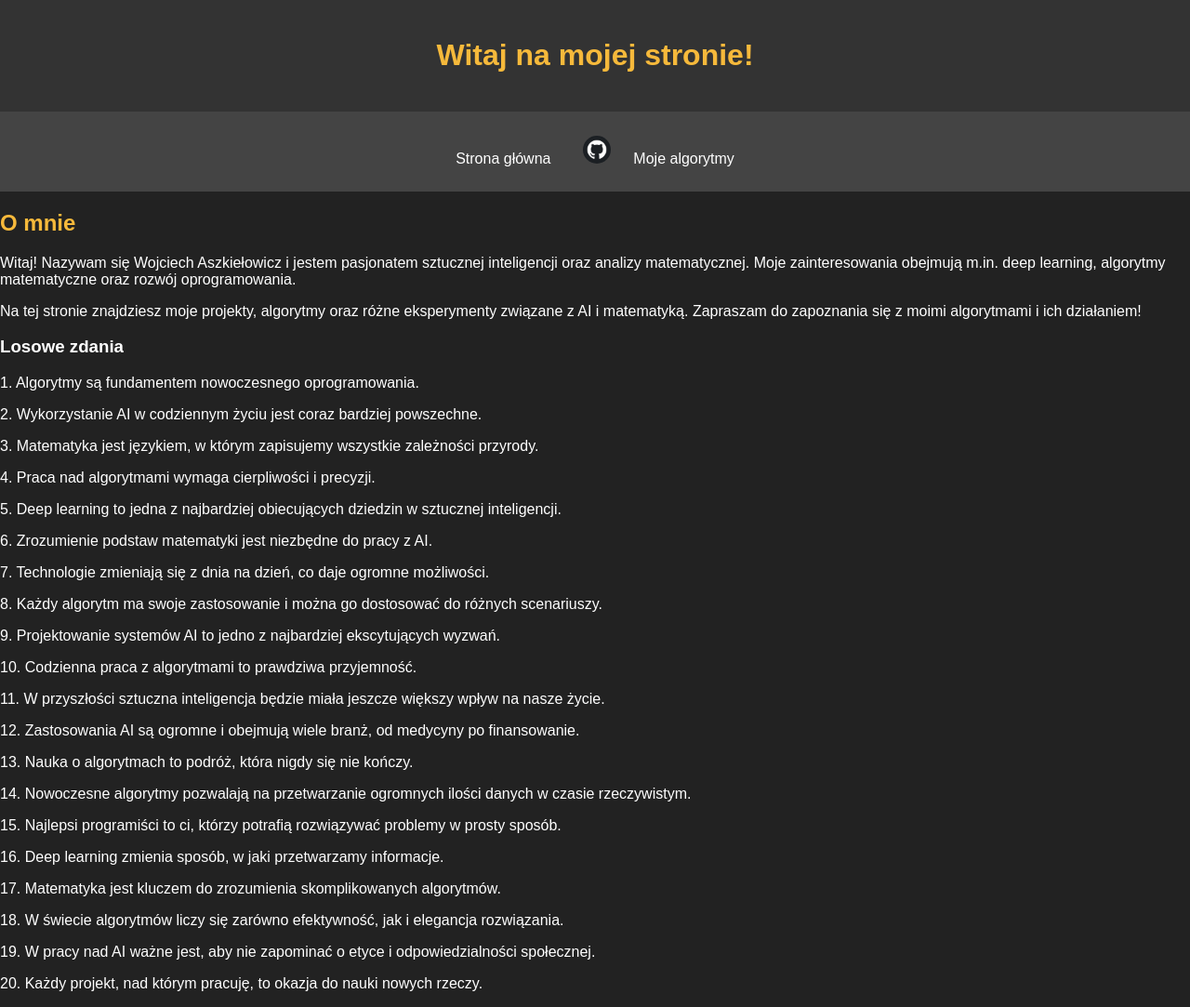
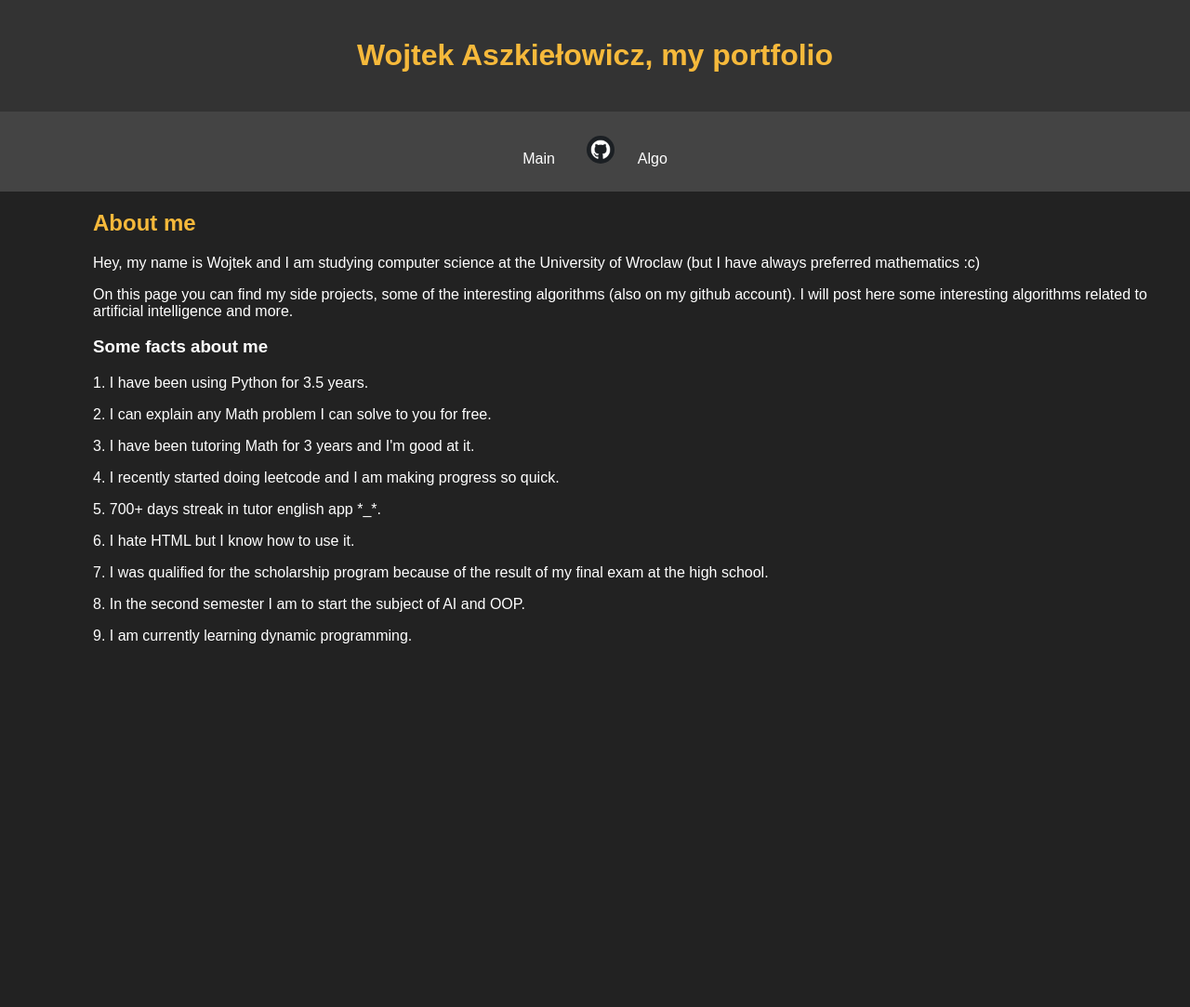
Before and after one commit to aszkiel71/aszkiel.eu, a Flask app: page / in a window 1280 px wide. Shown: the whole page at 93% size. After the commit the page ends 692 px from the top, so only its background shows below. Run offline with Flask 3, Linux system fonts and the light colour scheme.

Commit message:
index.html

```diff
--- a/static/css/style.css
+++ b/static/css/style.css
@@ -106,3 +106,9 @@ footer p {
 .algorithm-box a:hover {
     background-color: #e67e22;
 }
+
+.facts-section h2,
+.facts-section h3,
+.facts-section p {
+    margin-left: 100px;
+}
--- a/templates/index.html
+++ b/templates/index.html
@@ -3,48 +3,40 @@
 <head>
     <meta charset="UTF-8">
     <meta name="viewport" content="width=device-width, initial-scale=1.0">
-    <title>Strona Główna - Wojciech Aszkiełowicz</title>
+    <title></title>
     <link rel="stylesheet" href="{{ url_for('static', filename='css/style.css') }}">
 </head>
 <body>
     <header>
-        <h1>Witaj na mojej stronie!</h1>
+        <h1>Wojtek Aszkiełowicz,
+            my portfolio</h1>
     </header>
 
     <nav>
         <ul>
-            <li><a href="/">Strona główna</a></li>
+            <li><a href="/">Main</a></li>
             <li><a href="https://github.com/aszkiel71" target="_blank"><img src="{{ url_for('static', filename='images/github-icon.png') }}" alt="GitHub" class="github-icon"></a></li>
-            <li><a href="/algorithms">Moje algorytmy</a></li>
+            <li><a href="/algorithms">Algo</a></li>
         </ul>
     </nav>
 
-    <section>
-        <h2>O mnie</h2>
-        <p>Witaj! Nazywam się Wojciech Aszkiełowicz i jestem pasjonatem sztucznej inteligencji oraz analizy matematycznej. Moje zainteresowania obejmują m.in. deep learning, algorytmy matematyczne oraz rozwój oprogramowania.</p>
-        <p>Na tej stronie znajdziesz moje projekty, algorytmy oraz różne eksperymenty związane z AI i matematyką. Zapraszam do zapoznania się z moimi algorytmami i ich działaniem!</p>
+    <section class="facts-section">
+        <h2>About me</h2>
+        <p>Hey, my name is Wojtek and I am studying computer science at the University of Wroclaw (but I have always preferred mathematics :c)</p>
+        <p>On this page you can find my side projects, some of the interesting algorithms (also on my github account). I will post here some interesting algorithms related to artificial intelligence and more.</p>
 
-        <h3>Losowe zdania</h3>
-        <p>1. Algorytmy są fundamentem nowoczesnego oprogramowania.</p>
-        <p>2. Wykorzystanie AI w codziennym życiu jest coraz bardziej powszechne.</p>
-        <p>3. Matematyka jest językiem, w którym zapisujemy wszystkie zależności przyrody.</p>
-        <p>4. Praca nad algorytmami wymaga cierpliwości i precyzji.</p>
-        <p>5. Deep learning to jedna z najbardziej obiecujących dziedzin w sztucznej inteligencji.</p>
-        <p>6. Zrozumienie podstaw matematyki jest niezbędne do pracy z AI.</p>
-        <p>7. Technologie zmieniają się z dnia na dzień, co daje ogromne możliwości.</p>
-        <p>8. Każdy algorytm ma swoje zastosowanie i można go dostosować do różnych scenariuszy.</p>
-        <p>9. Projektowanie systemów AI to jedno z najbardziej ekscytujących wyzwań.</p>
-        <p>10. Codzienna praca z algorytmami to prawdziwa przyjemność.</p>
-        <p>11. W przyszłości sztuczna inteligencja będzie miała jeszcze większy wpływ na nasze życie.</p>
-        <p>12. Zastosowania AI są ogromne i obejmują wiele branż, od medycyny po finansowanie.</p>
-        <p>13. Nauka o algorytmach to podróż, która nigdy się nie kończy.</p>
-        <p>14. Nowoczesne algorytmy pozwalają na przetwarzanie ogromnych ilości danych w czasie rzeczywistym.</p>
-        <p>15. Najlepsi programiści to ci, którzy potrafią rozwiązywać problemy w prosty sposób.</p>
-        <p>16. Deep learning zmienia sposób, w jaki przetwarzamy informacje.</p>
-        <p>17. Matematyka jest kluczem do zrozumienia skomplikowanych algorytmów.</p>
-        <p>18. W świecie algorytmów liczy się zarówno efektywność, jak i elegancja rozwiązania.</p>
-        <p>19. W pracy nad AI ważne jest, aby nie zapominać o etyce i odpowiedzialności społecznej.</p>
-        <p>20. Każdy projekt, nad którym pracuję, to okazja do nauki nowych rzeczy.</p>
+        <h3>Some facts about me</h3>
+        <p>1. I have been using Python for 3.5 years.</p>
+        <p>2. I can explain any Math problem I can solve to you for free.</p>
+        <p>3. I have been tutoring Math for 3 years and I'm good at it.</p>
+        <p>4. I recently started doing leetcode and I am making progress so quick.</p>
+        <p>5. 700+ days streak in tutor english app *_*.</p>
+        <p>6. I hate HTML but I know how to use it.</p>
+        <p>7. I was qualified for the scholarship program because of the result of my final exam at the high school.</p>
+        <p>8. In the second semester I am to start the subject of AI and OOP.</p>
+        <p>9. I am currently learning dynamic programming.</p>
     </section>
+
+
 </body>
 </html>
```
Also changed, not shown: static/algo/fibonacci.py (added, +17 -0 lines), templates/algorithms.html (+10 -10 lines), flask_app.py (line endings or trailing spaces).
